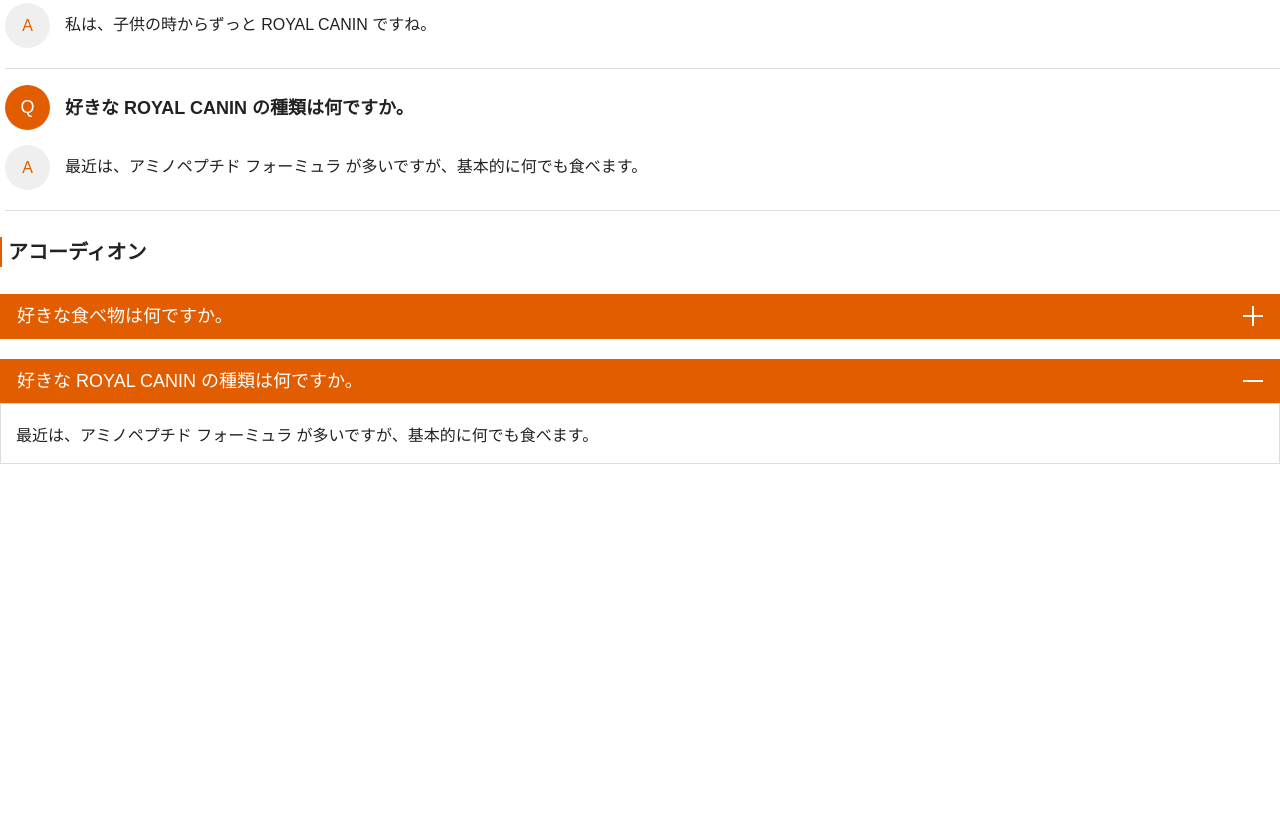
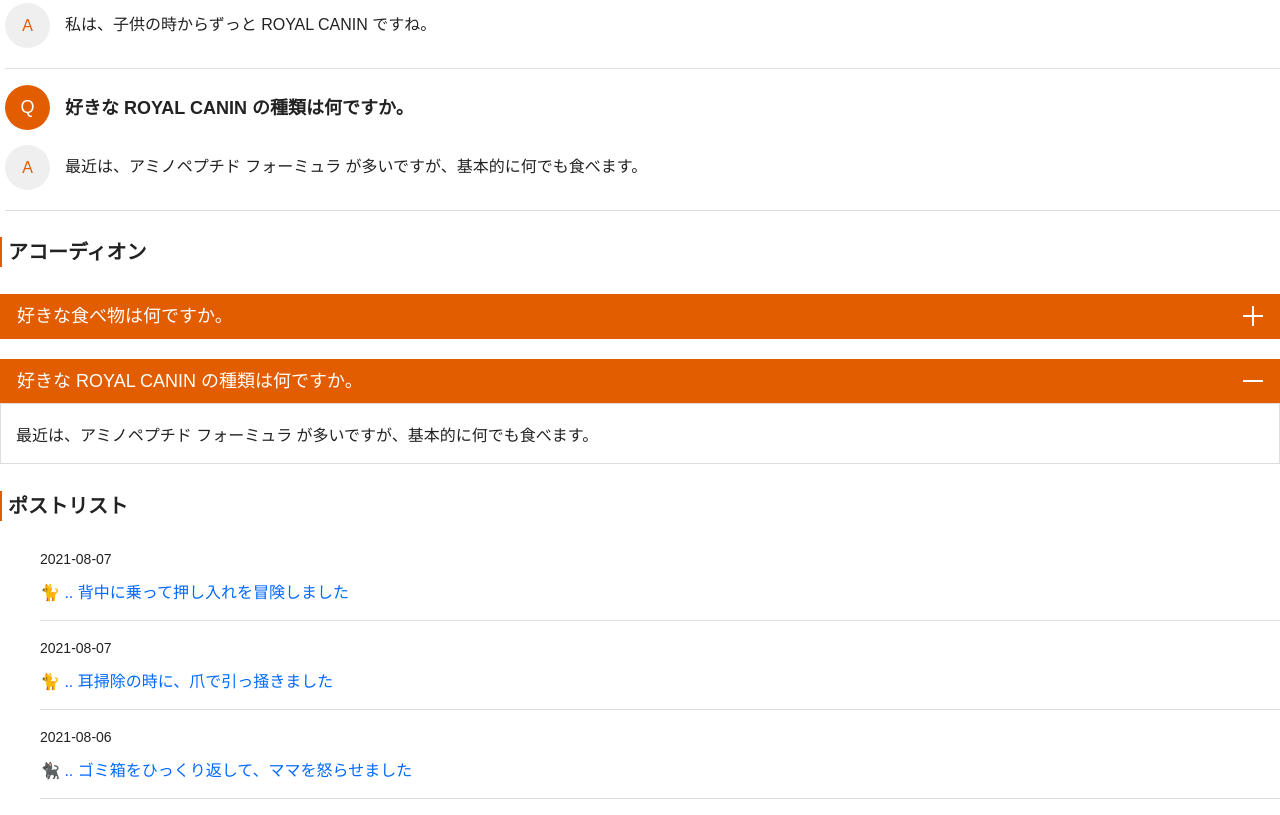
Before and after one commit to D-A-I/css-sample, a website: page index.html in a window 1280 px wide. Shown: the part 5618-6433 px from the top of the page. Before the commit the page ends 6098 px from the top, so only its background shows below. Drawn offline with nearby package versions, Linux system fonts and the light colour scheme.

Commit message:
feat: ポストリストを追加

```diff
--- a/assets/style.css
+++ b/assets/style.css
@@ -654,7 +654,7 @@
 
 .pager__item {
   margin-right: 15px;
-  list-style: none;
+  list-style: none; /* 先頭の ・ を消す */
 }
 
 .pager__link {
@@ -887,6 +887,33 @@
   margin-bottom: 20px;
 }
 
+.vertical-posts__item {
+  padding: 15px 0;
+  list-style: none;
+  border-bottom: 1px solid #ddd;
+}
+
+.vertical-posts__item:first-child {
+  padding-top: 0;
+}
+
+.vertical-posts__header {
+  margin-bottom: 10px;
+}
+
+.vertical-posts__date {
+  font-size: 0.875rem;
+}
+
+.vertical-posts__title {
+  text-decoration: none;
+}
+
+.vertical-posts__title:focus,
+.vertical-posts__title:hover {
+  text-decoration: underline;
+}
+
 /* --- helper --- */
 
 .m-1 {
--- a/index.html
+++ b/index.html
@@ -387,6 +387,39 @@
       </p><!-- /.accordion__text -->
     </dd><!-- /.accordion__body accordion__body--active -->
   </dl><!-- /.accordion -->
+  <h4 class="level4-heading">ポストリスト</h4>
+  <ul class="vertical-posts">
+    <li class="vertical-posts__item">
+      <div class="vertical-posts__header">
+        <time class="vertical-posts__date" datetime="2021-08-07">
+          2021-08-07
+        </time><!-- /.vertical-posts__date -->
+      </div><!-- /.vertical-posts__header -->
+      <a href="#" class="vertical-posts__title">
+        &#x1f408; .. 背中に乗って押し入れを冒険しました
+      </a><!-- /.vertical-posts__title -->
+    </li><!-- /.vertical-posts__item -->
+    <li class="vertical-posts__item">
+      <div class="vertical-posts__header">
+        <time class="vertical-posts__date" datetime="2021-08-07">
+          2021-08-07
+        </time><!-- /.vertical-posts__date -->
+      </div><!-- /.vertical-posts__header -->
+      <a href="#" class="vertical-posts__title">
+        &#x1f408; .. 耳掃除の時に、爪で引っ掻きました
+      </a><!-- /.vertical-posts__title -->
+    </li><!-- /.vertical-posts__item -->
+    <li class="vertical-posts__item">
+      <div class="vertical-posts__header">
+        <time class="vertical-posts__date" datetime="2021-08-07">
+          2021-08-06
+        </time><!-- /.vertical-posts__date -->
+      </div><!-- /.vertical-posts__header -->
+      <a href="#" class="vertical-posts__title">
+        &#x1f408;&#x200d;&#x2b1b; .. ゴミ箱をひっくり返して、ママを怒らせました
+      </a><!-- /.vertical-posts__title -->
+    </li><!-- /.vertical-posts__item -->
+  </ul><!-- /.vertical-posts -->
 </body>
 
 </html>
```
